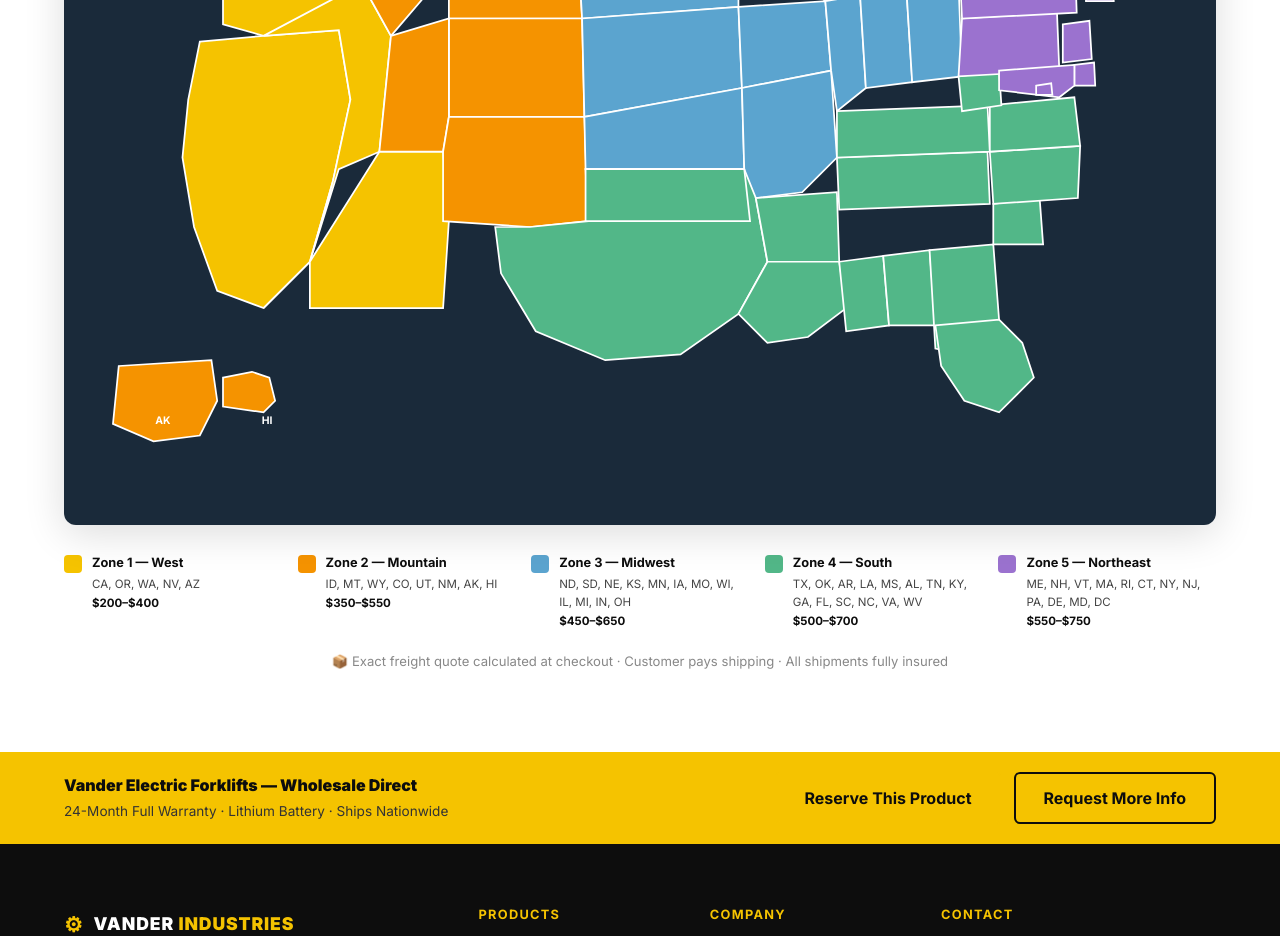
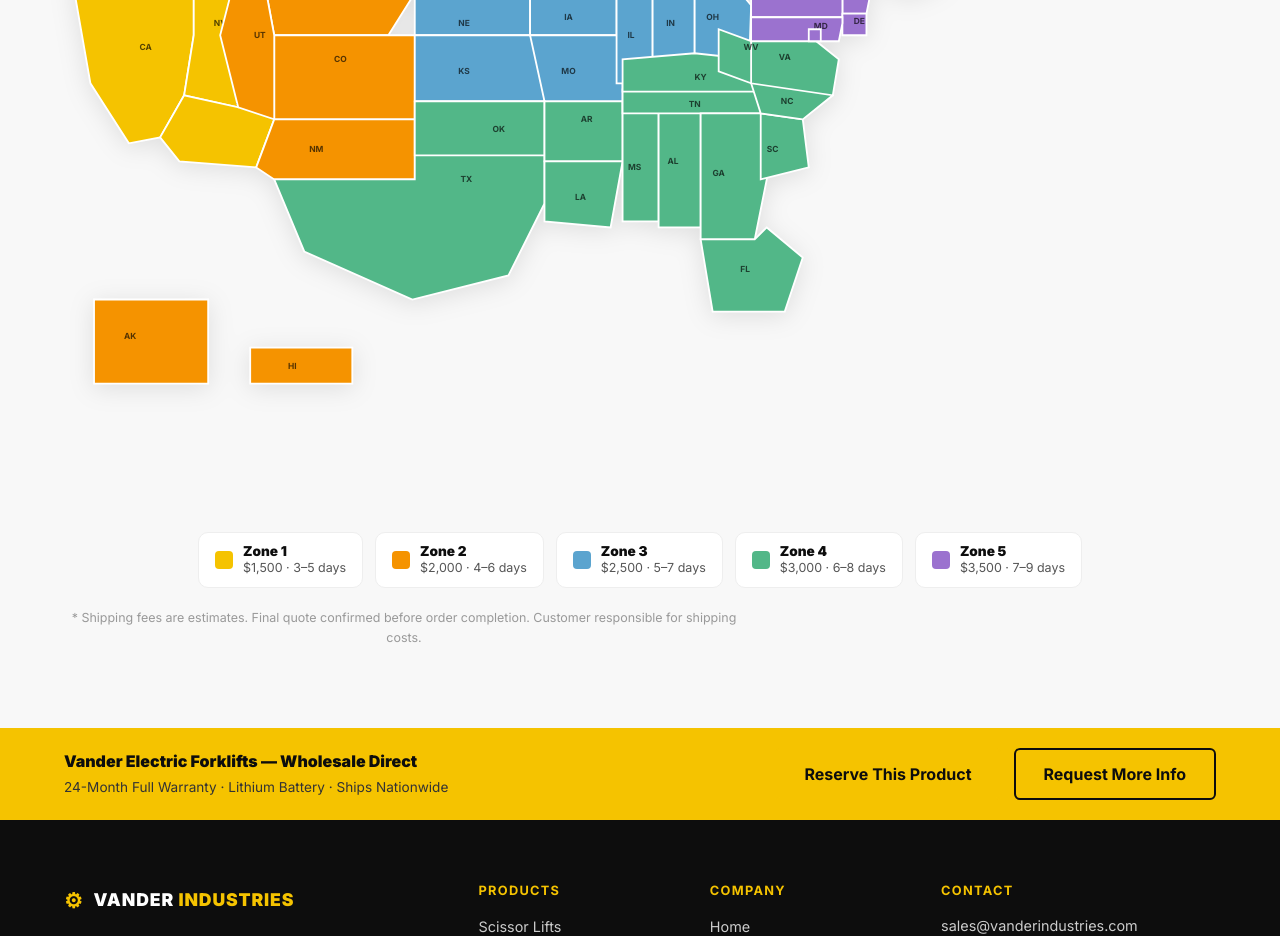
Before and after one commit to vanderindustries/vander-industries-website, a Nuxt app: page /scissor-lifts in a window 1280 px wide. Shown: the part 3890-4826 px from the top of the page. Built offline with nearby package versions, Linux system fonts and the light colour scheme.

Commit message:
Shipping map: state abbreviations, real zone prices $1500-$3500, transit times, hover tooltip; foldable→stackable

```diff
--- a/app/components/UsShippingMap.vue
+++ b/app/components/UsShippingMap.vue
@@ -1,274 +1,246 @@
 <template>
-  <section class="shipping-map-section section">
+  <section class="shipping-section">
     <div class="container">
-      <div class="text-center mb-32">
-        <div class="badge">Shipping Zones</div>
-        <h2>Nationwide Delivery From Los Angeles</h2>
-        <p class="mt-16">We ship to all 50 states. Freight rates are calculated by zone. Exact shipping quote provided at checkout.</p>
+      <div class="text-center mb-8">
+        <div class="badge">Nationwide Delivery from Los Angeles, CA</div>
+        <h2>Shipping Zones &amp; Estimated Delivery</h2>
+        <p class="shipping-subtitle">Approximate shipping cost and transit time from day payment is received.<br/>Hover over any state to see details.</p>
       </div>
 
-      <div class="map-wrapper">
-        <div class="tooltip" v-if="tooltip.visible" :style="{ top: tooltip.y + 'px', left: tooltip.x + 'px' }">
-          <strong>{{ tooltip.state }}</strong>
-          <span>{{ tooltip.zone }}</span>
-          <span class="tip-price">{{ tooltip.price }}</span>
-        </div>
-
+      <div class="map-wrap">
         <svg
+          viewBox="0 0 959 593"
           xmlns="http://www.w3.org/2000/svg"
-          viewBox="0 0 960 600"
           class="us-map"
-          @mouseleave="tooltip.visible = false"
+          aria-label="US Shipping Zones"
         >
-          <g v-for="s in states" :key="s.abbr">
+          <g v-for="state in states" :key="state.abbr">
             <path
-              :d="s.d"
-              :fill="zoneColor(s.zone)"
+              :d="state.d"
+              :fill="zoneColor(state.zone)"
               stroke="#fff"
               stroke-width="1.5"
               class="state-path"
-              @mouseenter="(e) => showTooltip(e, s)"
-              @mousemove="(e) => moveTooltip(e)"
+              @mouseenter="showTooltip($event, state)"
+              @mouseleave="hideTooltip"
             />
+            <text
+              v-if="state.lx"
+              :x="state.lx"
+              :y="state.ly"
+              class="state-label"
+              text-anchor="middle"
+              dominant-baseline="central"
+            >{{ state.abbr }}</text>
           </g>
+        </svg>
 
-          <!-- Alaska & Hawaii labels -->
-          <text x="68" y="530" font-size="9" fill="#fff" font-weight="700" text-anchor="middle">AK</text>
-          <text x="158" y="530" font-size="9" fill="#fff" font-weight="700" text-anchor="middle">HI</text>
-        </svg>
+        <!-- Tooltip -->
+        <div v-if="tooltip.visible" class="map-tooltip" :style="{ left: tooltip.x + 'px', top: tooltip.y + 'px' }">
+          <div class="tt-state">{{ tooltip.name }}</div>
+          <div class="tt-zone">Zone {{ tooltip.zone }}</div>
+          <div class="tt-price">${{ tooltip.price.toLocaleString() }}</div>
+          <div class="tt-transit">Est. {{ tooltip.transit }} business days</div>
+        </div>
       </div>
 
       <!-- Legend -->
-      <div class="map-legend">
-        <div class="legend-item" v-for="z in zones" :key="z.label">
+      <div class="zone-legend">
+        <div v-for="z in zoneDefs" :key="z.zone" class="legend-item">
           <span class="legend-swatch" :style="{ background: z.color }"></span>
-          <div>
-            <strong>{{ z.label }}</strong>
-            <span>{{ z.states }}</span>
-            <span class="legend-price">{{ z.price }}</span>
+          <div class="legend-info">
+            <strong>Zone {{ z.zone }}</strong>
+            <span>${{ z.price.toLocaleString() }} &middot; {{ z.transit }} days</span>
           </div>
         </div>
       </div>
 
-      <p class="map-note">📦 Exact freight quote calculated at checkout · Customer pays shipping · All shipments fully insured</p>
+      <p class="shipping-note">* Shipping fees are estimates. Final quote confirmed before order completion. Customer responsible for shipping costs.</p>
     </div>
   </section>
 </template>
 
 <script setup>
-const tooltip = reactive({ visible: false, state: '', zone: '', price: '', x: 0, y: 0 })
+const tooltip = reactive({ visible: false, x: 0, y: 0, name: '', zone: 0, price: 0, transit: '' })
 
-const zones = [
-  { label: 'Zone 1 — West', color: '#F5C300', states: 'CA, OR, WA, NV, AZ', price: '$200–$400' },
-  { label: 'Zone 2 — Mountain', color: '#F59300', states: 'ID, MT, WY, CO, UT, NM, AK, HI', price: '$350–$550' },
-  { label: 'Zone 3 — Midwest', color: '#5BA4CF', states: 'ND, SD, NE, KS, MN, IA, MO, WI, IL, MI, IN, OH', price: '$450–$650' },
-  { label: 'Zone 4 — South', color: '#52B788', states: 'TX, OK, AR, LA, MS, AL, TN, KY, GA, FL, SC, NC, VA, WV', price: '$500–$700' },
-  { label: 'Zone 5 — Northeast', color: '#9B72CF', states: 'ME, NH, VT, MA, RI, CT, NY, NJ, PA, DE, MD, DC', price: '$550–$750' },
+const zoneDefs = [
+  { zone: 1, color: '#F5C300', price: 1500, transit: '3–5', label: 'West Coast' },
+  { zone: 2, color: '#F59300', price: 2000, transit: '4–6', label: 'Mountain' },
+  { zone: 3, color: '#5BA4CF', price: 2500, transit: '5–7', label: 'Midwest' },
+  { zone: 4, color: '#52B788', price: 3000, transit: '6–8', label: 'South' },
+  { zone: 5, color: '#9B72CF', price: 3500, transit: '7–9', label: 'Northeast' },
 ]
 
-const zoneData = {
-  1: { label: 'Zone 1 — West', price: '$200–$400', color: '#F5C300' },
-  2: { label: 'Zone 2 — Mountain', price: '$350–$550', color: '#F59300' },
-  3: { label: 'Zone 3 — Midwest', price: '$450–$650', color: '#5BA4CF' },
-  4: { label: 'Zone 4 — South', price: '$500–$700', color: '#52B788' },
-  5: { label: 'Zone 5 — Northeast', price: '$550–$750', color: '#9B72CF' },
+function zoneColor(z) {
+  return zoneDefs.find(d => d.zone === z)?.color || '#ccc'
 }
 
-function zoneColor(z) {
-  return zoneData[z]?.color ?? '#ccc'
+function showTooltip(e, state) {
+  const def = zoneDefs.find(d => d.zone === state.zone)
+  const rect = e.target.closest('svg').getBoundingClientRect()
+  const mapWrap = e.target.closest('.map-wrap').getBoundingClientRect()
+  tooltip.visible = true
+  tooltip.x = e.clientX - mapWrap.left + 12
+  tooltip.y = e.clientY - mapWrap.top - 10
+  tooltip.name = state.name
+  tooltip.zone = state.zone
+  tooltip.price = def.price
+  tooltip.transit = def.transit
 }
 
-function showTooltip(e, s) {
-  tooltip.visible = true
-  tooltip.state = s.name
-  tooltip.zone = zoneData[s.zone]?.label ?? ''
-  tooltip.price = zoneData[s.zone]?.price ?? ''
-  moveTooltip(e)
-}
+function hideTooltip() { tooltip.visible = false }
 
-function moveTooltip(e) {
-  const rect = e.currentTarget.closest('.map-wrapper').getBoundingClientRect()
-  tooltip.x = e.clientX - rect.left + 12
-  tooltip.y = e.clientY - rect.top - 10
-}
-
-// Simplified but recognizable US state paths (viewBox 960x600)
+// State data: zone assignment + label position (lx/ly) for abbreviation
 const states = [
-  // Zone 1 — West
-  { abbr: 'WA', name: 'Washington', zone: 1, d: 'M120,60 L240,60 L245,90 L230,110 L200,120 L155,115 L130,95 Z' },
-  { abbr: 'OR', name: 'Oregon', zone: 1, d: 'M120,120 L200,120 L230,110 L240,150 L220,190 L155,195 L120,185 Z' },
-  { abbr: 'CA', name: 'California', zone: 1, d: 'M100,200 L155,195 L220,190 L230,250 L215,320 L195,390 L155,430 L115,415 L95,360 L85,300 L90,250 Z' },
-  { abbr: 'NV', name: 'Nevada', zone: 1, d: 'M155,195 L240,150 L265,195 L255,295 L220,310 L195,390 L155,430 L195,390 L215,320 L230,250 L220,190 Z' },
-  { abbr: 'AZ', name: 'Arizona', zone: 1, d: 'M195,390 L255,295 L310,295 L315,355 L310,430 L245,430 L195,430 Z' },
+  // Zone 1 — West Coast
+  { abbr: 'WA', name: 'Washington', zone: 1, lx: 105, ly: 66, d: 'M 155,51 L 68,61 L 60,71 L 66,85 L 108,91 L 132,80 Z' },
+  { abbr: 'OR', name: 'Oregon', zone: 1, lx: 95, ly: 120, d: 'M 66,85 L 60,71 L 28,84 L 18,115 L 35,135 L 108,130 L 108,91 Z' },
+  { abbr: 'CA', name: 'California', zone: 1, lx: 68, ly: 210, d: 'M 35,135 L 18,115 L 8,160 L 22,240 L 54,290 L 80,285 L 100,250 L 108,200 L 108,130 Z' },
+  { abbr: 'NV', name: 'Nevada', zone: 1, lx: 130, ly: 190, d: 'M 108,130 L 108,200 L 100,250 L 145,260 L 175,200 L 162,130 Z' },
+  { abbr: 'AZ', name: 'Arizona', zone: 1, lx: 148, ly: 255, d: 'M 100,250 L 80,285 L 96,305 L 160,310 L 175,270 L 175,200 L 145,260 Z' },
 
   // Zone 2 — Mountain
-  { abbr: 'ID', name: 'Idaho', zone: 2, d: 'M240,60 L310,55 L315,120 L295,160 L265,195 L240,150 L245,90 Z' },
-  { abbr: 'MT', name: 'Montana', zone: 2, d: 'M240,20 L420,20 L425,90 L315,90 L310,55 L240,60 Z' },
-  { abbr: 'WY', name: 'Wyoming', zone: 2, d: 'M315,90 L425,90 L430,180 L315,180 Z' },
-  { abbr: 'CO', name: 'Colorado', zone: 2, d: 'M315,180 L430,180 L432,265 L315,265 Z' },
-  { abbr: 'UT', name: 'Utah', zone: 2, d: 'M265,195 L315,180 L315,265 L310,295 L255,295 Z' },
-  { abbr: 'NM', name: 'New Mexico', zone: 2, d: 'M315,265 L432,265 L435,355 L385,360 L310,355 L310,295 Z' },
-  { abbr: 'AK', name: 'Alaska', zone: 2, d: 'M30,480 L110,475 L115,510 L100,540 L60,545 L25,530 Z' },
-  { abbr: 'HI', name: 'Hawaii', zone: 2, d: 'M120,490 L145,485 L160,490 L165,510 L155,520 L120,515 Z' },
+  { abbr: 'ID', name: 'Idaho', zone: 2, lx: 162, ly: 115, d: 'M 108,91 L 108,130 L 162,130 L 185,105 L 175,72 L 155,51 L 132,80 Z' },
+  { abbr: 'MT', name: 'Montana', zone: 2, lx: 218, ly: 65, d: 'M 155,51 L 175,72 L 185,105 L 270,105 L 292,60 L 232,45 Z' },
+  { abbr: 'WY', name: 'Wyoming', zone: 2, lx: 220, ly: 140, d: 'M 185,105 L 162,130 L 175,200 L 270,200 L 292,165 L 270,105 Z' },
+  { abbr: 'CO', name: 'Colorado', zone: 2, lx: 230, ly: 220, d: 'M 175,200 L 175,270 L 292,270 L 292,200 L 270,200 Z' },
+  { abbr: 'UT', name: 'Utah', zone: 2, lx: 163, ly: 200, d: 'M 162,130 L 175,200 L 175,270 L 145,260 L 130,200 L 148,130 Z' },
+  { abbr: 'NM', name: 'New Mexico', zone: 2, lx: 210, ly: 295, d: 'M 175,270 L 160,310 L 175,320 L 292,320 L 292,270 Z' },
+  { abbr: 'AK', name: 'Alaska', zone: 2, lx: 55, ly: 450, d: 'M 25,420 L 25,490 L 120,490 L 120,420 Z' },
+  { abbr: 'HI', name: 'Hawaii', zone: 2, lx: 190, ly: 475, d: 'M 155,460 L 155,490 L 240,490 L 240,460 Z' },
 
   // Zone 3 — Midwest
-  { abbr: 'ND', name: 'North Dakota', zone: 3, d: 'M420,20 L565,20 L565,95 L425,90 Z' },
-  { abbr: 'SD', name: 'South Dakota', zone: 3, d: 'M425,90 L565,95 L565,170 L430,180 Z' },
-  { abbr: 'NE', name: 'Nebraska', zone: 3, d: 'M430,180 L565,170 L568,240 L432,265 Z' },
-  { abbr: 'KS', name: 'Kansas', zone: 3, d: 'M432,265 L568,240 L570,310 L433,310 Z' },
-  { abbr: 'MN', name: 'Minnesota', zone: 3, d: 'M565,20 L660,20 L660,60 L640,100 L620,120 L590,125 L565,95 Z' },
-  { abbr: 'IA', name: 'Iowa', zone: 3, d: 'M565,170 L640,165 L645,225 L568,240 Z' },
-  { abbr: 'MO', name: 'Missouri', zone: 3, d: 'M568,240 L645,225 L650,300 L620,330 L580,335 L545,310 L433,310 L570,310 Z' },
-  { abbr: 'WI', name: 'Wisconsin', zone: 3, d: 'M620,120 L660,115 L670,160 L645,175 L640,165 L590,125 Z' },
-  { abbr: 'IL', name: 'Illinois', zone: 3, d: 'M640,165 L670,160 L675,240 L650,260 L645,225 Z' },
-  { abbr: 'MI', name: 'Michigan', zone: 3, d: 'M660,60 L720,55 L730,100 L700,115 L670,110 L660,115 L660,60 Z' },
-  { abbr: 'IN', name: 'Indiana', zone: 3, d: 'M670,160 L710,155 L715,235 L675,240 Z' },
-  { abbr: 'OH', name: 'Ohio', zone: 3, d: 'M710,155 L755,150 L758,230 L715,235 Z' },
+  { abbr: 'ND', name: 'North Dakota', zone: 3, lx: 330, ly: 70, d: 'M 292,60 L 292,105 L 388,105 L 400,70 L 365,52 Z' },
+  { abbr: 'SD', name: 'South Dakota', zone: 3, lx: 333, ly: 120, d: 'M 292,105 L 292,165 L 388,165 L 388,105 Z' },
+  { abbr: 'NE', name: 'Nebraska', zone: 3, lx: 333, ly: 190, d: 'M 292,165 L 292,200 L 388,200 L 388,165 Z' },
+  { abbr: 'KS', name: 'Kansas', zone: 3, lx: 333, ly: 230, d: 'M 292,200 L 292,255 L 400,255 L 400,200 L 388,200 Z' },
+  { abbr: 'MN', name: 'Minnesota', zone: 3, lx: 410, ly: 85, d: 'M 388,52 L 388,165 L 450,165 L 460,120 L 445,52 Z' },
+  { abbr: 'IA', name: 'Iowa', zone: 3, lx: 420, ly: 185, d: 'M 388,165 L 388,200 L 460,200 L 460,165 L 450,165 Z' },
+  { abbr: 'MO', name: 'Missouri', zone: 3, lx: 420, ly: 230, d: 'M 388,200 L 400,255 L 465,255 L 465,200 L 460,200 Z' },
+  { abbr: 'WI', name: 'Wisconsin', zone: 3, lx: 468, ly: 130, d: 'M 450,100 L 450,165 L 490,165 L 490,130 L 480,100 Z' },
+  { abbr: 'IL', name: 'Illinois', zone: 3, lx: 472, ly: 200, d: 'M 460,165 L 460,240 L 490,240 L 490,165 Z' },
+  { abbr: 'MI', name: 'Michigan', zone: 3, lx: 520, ly: 110, d: 'M 490,80 L 490,130 L 540,130 L 555,105 L 535,80 Z' },
+  { abbr: 'IN', name: 'Indiana', zone: 3, lx: 505, ly: 190, d: 'M 490,165 L 490,235 L 525,235 L 525,165 Z' },
+  { abbr: 'OH', name: 'Ohio', zone: 3, lx: 540, ly: 185, d: 'M 525,160 L 525,235 L 570,235 L 572,175 L 555,155 Z' },
 
   // Zone 4 — South
-  { abbr: 'TX', name: 'Texas', zone: 4, d: 'M433,310 L570,310 L580,335 L590,390 L565,435 L515,470 L450,475 L390,450 L360,400 L355,360 L385,360 L435,355 Z' },
-  { abbr: 'OK', name: 'Oklahoma', zone: 4, d: 'M433,310 L570,310 L575,355 L433,355 Z' },
-  { abbr: 'AR', name: 'Arkansas', zone: 4, d: 'M580,335 L650,330 L652,390 L590,390 Z' },
-  { abbr: 'LA', name: 'Louisiana', zone: 4, d: 'M565,435 L590,390 L652,390 L658,430 L625,455 L590,460 Z' },
-  { abbr: 'MS', name: 'Mississippi', zone: 4, d: 'M652,390 L690,385 L695,445 L658,450 Z' },
-  { abbr: 'AL', name: 'Alabama', zone: 4, d: 'M690,385 L730,380 L735,445 L695,445 Z' },
-  { abbr: 'TN', name: 'Tennessee', zone: 4, d: 'M650,300 L780,295 L782,340 L652,345 Z' },
-  { abbr: 'KY', name: 'Kentucky', zone: 4, d: 'M650,260 L780,255 L782,295 L650,300 Z' },
-  { abbr: 'GA', name: 'Georgia', zone: 4, d: 'M730,380 L785,375 L790,440 L760,470 L735,465 Z' },
-  { abbr: 'FL', name: 'Florida', zone: 4, d: 'M735,445 L790,440 L810,460 L820,490 L790,520 L760,510 L740,480 Z' },
-  { abbr: 'SC', name: 'South Carolina', zone: 4, d: 'M785,340 L825,335 L828,375 L785,375 Z' },
-  { abbr: 'NC', name: 'North Carolina', zone: 4, d: 'M782,295 L860,290 L858,335 L785,340 Z' },
-  { abbr: 'VA', name: 'Virginia', zone: 4, d: 'M782,255 L855,248 L860,290 L782,295 Z' },
-  { abbr: 'WV', name: 'West Virginia', zone: 4, d: 'M755,230 L790,225 L792,255 L758,260 Z' },
+  { abbr: 'TX', name: 'Texas', zone: 4, lx: 335, ly: 320, d: 'M 292,255 L 292,320 L 175,320 L 200,380 L 290,420 L 370,400 L 400,340 L 400,255 Z' },
+  { abbr: 'OK', name: 'Oklahoma', zone: 4, lx: 362, ly: 278, d: 'M 292,255 L 400,255 L 400,300 L 292,300 Z' },
+  { abbr: 'AR', name: 'Arkansas', zone: 4, lx: 435, ly: 270, d: 'M 400,255 L 465,255 L 465,305 L 400,305 Z' },
+  { abbr: 'LA', name: 'Louisiana', zone: 4, lx: 430, ly: 335, d: 'M 400,305 L 465,305 L 455,360 L 400,355 Z' },
+  { abbr: 'MS', name: 'Mississippi', zone: 4, lx: 475, ly: 310, d: 'M 465,255 L 465,355 L 495,355 L 495,255 Z' },
+  { abbr: 'AL', name: 'Alabama', zone: 4, lx: 507, ly: 305, d: 'M 495,255 L 495,360 L 530,360 L 530,255 Z' },
+  { abbr: 'TN', name: 'Tennessee', zone: 4, lx: 525, ly: 257, d: 'M 465,245 L 465,265 L 580,265 L 580,245 L 530,238 Z' },
+  { abbr: 'KY', name: 'Kentucky', zone: 4, lx: 530, ly: 235, d: 'M 465,220 L 465,247 L 580,247 L 572,220 L 525,215 Z' },
+  { abbr: 'GA', name: 'Georgia', zone: 4, lx: 545, ly: 315, d: 'M 530,265 L 530,370 L 575,370 L 585,320 L 580,265 Z' },
+  { abbr: 'FL', name: 'Florida', zone: 4, lx: 567, ly: 395, d: 'M 530,370 L 540,430 L 600,430 L 615,385 L 585,360 L 575,370 Z' },
+  { abbr: 'SC', name: 'South Carolina', zone: 4, lx: 590, ly: 295, d: 'M 580,265 L 580,320 L 620,310 L 615,270 Z' },
+  { abbr: 'NC', name: 'North Carolina', zone: 4, lx: 602, ly: 255, d: 'M 572,240 L 580,265 L 615,270 L 640,250 L 625,235 L 585,235 Z' },
+  { abbr: 'VA', name: 'Virginia', zone: 4, lx: 600, ly: 218, d: 'M 572,205 L 572,240 L 640,250 L 645,220 L 620,200 Z' },
+  { abbr: 'WV', name: 'West Virginia', zone: 4, lx: 572, ly: 210, d: 'M 545,195 L 545,230 L 572,240 L 572,205 Z' },
 
   // Zone 5 — Northeast
-  { abbr: 'PA', name: 'Pennsylvania', zone: 5, d: 'M758,180 L840,175 L842,225 L755,230 Z' },
-  { abbr: 'NY', name: 'New York', zone: 5, d: 'M755,120 L855,115 L857,175 L758,180 Z' },
-  { abbr: 'NJ', name: 'New Jersey', zone: 5, d: 'M845,185 L868,182 L870,215 L845,218 Z' },
-  { abbr: 'DE', name: 'Delaware', zone: 5, d: 'M855,220 L872,218 L873,238 L855,238 Z' },
-  { abbr: 'MD', name: 'Maryland', zone: 5, d: 'M790,225 L855,220 L855,238 L842,248 L790,242 Z' },
-  { abbr: 'CT', name: 'Connecticut', zone: 5, d: 'M865,148 L888,146 L889,165 L865,165 Z' },
-  { abbr: 'RI', name: 'Rhode Island', zone: 5, d: 'M892,145 L905,144 L906,158 L892,159 Z' },
-  { abbr: 'MA', name: 'Massachusetts', zone: 5, d: 'M855,115 L920,112 L922,145 L855,148 Z' },
-  { abbr: 'VT', name: 'Vermont', zone: 5, d: 'M840,75 L860,73 L862,115 L840,115 Z' },
-  { abbr: 'NH', name: 'New Hampshire', zone: 5, d: 'M862,55 L882,53 L884,112 L862,115 Z' },
-  { abbr: 'ME', name: 'Maine', zone: 5, d: 'M882,20 L930,22 L928,80 L882,75 Z' },
-  { abbr: 'DC', name: 'Washington D.C.', zone: 5, d: 'M822,238 L835,236 L836,246 L822,246 Z' },
+  { abbr: 'ME', name: 'Maine', zone: 5, lx: 720, ly: 68, d: 'M 695,45 L 695,100 L 740,100 L 745,60 Z' },
+  { abbr: 'NH', name: 'New Hampshire', zone: 5, lx: 700, ly: 110, d: 'M 695,100 L 695,135 L 715,135 L 718,100 Z' },
+  { abbr: 'VT', name: 'Vermont', zone: 5, lx: 682, ly: 108, d: 'M 672,95 L 672,135 L 695,135 L 695,100 Z' },
+  { abbr: 'MA', name: 'Massachusetts', zone: 5, lx: 700, ly: 145, d: 'M 672,138 L 672,152 L 720,155 L 730,145 L 715,137 Z' },
+  { abbr: 'RI', name: 'Rhode Island', zone: 5, lx: 720, ly: 155, d: 'M 718,150 L 720,155 L 730,160 L 730,145 Z' },
+  { abbr: 'CT', name: 'Connecticut', zone: 5, lx: 700, ly: 158, d: 'M 690,152 L 690,165 L 715,165 L 715,155 Z' },
+  { abbr: 'NY', name: 'New York', zone: 5, lx: 648, ly: 130, d: 'M 620,100 L 620,160 L 672,160 L 672,95 L 645,90 Z' },
+  { abbr: 'NJ', name: 'New Jersey', zone: 5, lx: 665, ly: 168, d: 'M 648,158 L 648,182 L 668,182 L 672,162 Z' },
+  { abbr: 'PA', name: 'Pennsylvania', zone: 5, lx: 635, ly: 165, d: 'M 572,155 L 572,185 L 648,185 L 648,155 Z' },
+  { abbr: 'DE', name: 'Delaware', zone: 5, lx: 662, ly: 188, d: 'M 648,182 L 648,200 L 668,200 L 668,182 Z' },
+  { abbr: 'MD', name: 'Maryland', zone: 5, lx: 630, ly: 192, d: 'M 572,185 L 572,205 L 645,205 L 648,190 L 648,185 Z' },
+  { abbr: 'DC', name: 'Washington DC', zone: 5, lx: null, ly: null, d: 'M 620,195 L 620,205 L 630,205 L 630,195 Z' },
 ]
 </script>
 
 <style scoped>
-.shipping-map-section {
-  background: var(--white);
+.shipping-section {
+  padding: 80px 0;
+  background: var(--gray-50);
 }
-
-.map-wrapper {
+.shipping-subtitle {
+  color: var(--gray-700);
+  font-size: 0.95rem;
+  margin-top: 8px;
+  line-height: 1.6;
+}
+.map-wrap {
   position: relative;
-  background: #1a2a3a;
-  border-radius: 12px;
-  overflow: hidden;
-  padding: 20px;
-  box-shadow: var(--shadow-lg);
+  margin: 32px 0 24px;
 }
-
 .us-map {
   width: 100%;
   height: auto;
   display: block;
+  filter: drop-shadow(0 4px 12px rgba(0,0,0,0.1));
+}
+.state-path {
+  cursor: pointer;
+  transition: opacity 0.15s, filter 0.15s;
+}
+.state-path:hover {
+  opacity: 0.8;
+  filter: brightness(1.1);
+}
+.state-label {
+  font-size: 7px;
+  font-weight: 700;
+  fill: rgba(0,0,0,0.65);
+  pointer-events: none;
+  user-select: none;
 }
 
-.state-path {
-  cursor: pointer;
-  transition: opacity 0.12s, filter 0.12s;
-}
-
-.state-path:hover {
-  opacity: 0.82;
-  filter: brightness(1.15);
-}
-
-.tooltip {
+/* Tooltip */
+.map-tooltip {
   position: absolute;
-  background: rgba(0,0,0,0.92);
+  background: #0D0D0D;
   color: #fff;
   padding: 10px 14px;
   border-radius: 8px;
-  font-size: 0.82rem;
   pointer-events: none;
+  white-space: nowrap;
   z-index: 100;
+  box-shadow: 0 4px 16px rgba(0,0,0,0.3);
+  border-left: 3px solid #F5C300;
+}
+.tt-state { font-size: 0.9rem; font-weight: 800; margin-bottom: 2px; }
+.tt-zone { font-size: 0.72rem; color: #aaa; text-transform: uppercase; letter-spacing: 0.05em; }
+.tt-price { font-size: 1.2rem; font-weight: 900; color: #F5C300; margin: 4px 0 2px; }
+.tt-transit { font-size: 0.78rem; color: #ccc; }
+
+/* Legend */
+.zone-legend {
   display: flex;
-  flex-direction: column;
-  gap: 2px;
-  white-space: nowrap;
-  border: 1px solid rgba(245,195,0,0.4);
-  box-shadow: 0 4px 16px rgba(0,0,0,0.5);
+  flex-wrap: wrap;
+  gap: 12px;
+  justify-content: center;
+  margin-bottom: 20px;
 }
-
-.tooltip strong {
-  font-size: 0.95rem;
-  color: var(--yellow);
-}
-
-.tip-price {
-  font-weight: 700;
-  color: #aaffaa;
-}
-
-.map-legend {
-  display: grid;
-  grid-template-columns: repeat(5, 1fr);
-  gap: 16px;
-  margin-top: 28px;
-}
-
 .legend-item {
   display: flex;
-  align-items: flex-start;
+  align-items: center;
   gap: 10px;
+  background: #fff;
+  border: 1px solid #eee;
+  padding: 10px 16px;
+  border-radius: 10px;
 }
-
 .legend-swatch {
   width: 18px;
   height: 18px;
   border-radius: 4px;
   flex-shrink: 0;
-  margin-top: 2px;
 }
+.legend-info { display: flex; flex-direction: column; line-height: 1.3; }
+.legend-info strong { font-size: 0.85rem; font-weight: 800; }
+.legend-info span { font-size: 0.78rem; color: #555; }
 
-.legend-item div {
-  display: flex;
-  flex-direction: column;
-  gap: 1px;
-}
-
-.legend-item strong {
-  font-size: 0.8rem;
-  font-weight: 700;
-}
-
-.legend-item span {
-  font-size: 0.72rem;
-  color: var(--gray-700);
-}
-
-.legend-price {
-  font-weight: 700 !important;
-  color: var(--black) !important;
-}
-
-.map-note {
+.shipping-note {
   text-align: center;
-  color: var(--gray-500);
-  font-size: 0.82rem;
-  margin-top: 20px;
-  max-width: 100%;
-}
-
-@media (max-width: 900px) {
-  .map-legend { grid-template-columns: repeat(2, 1fr); gap: 14px; }
-}
-
-@media (max-width: 500px) {
-  .map-legend { grid-template-columns: 1fr; }
+  font-size: 0.78rem;
+  color: #999;
+  margin-top: 8px;
 }
 </style>
--- a/app/pages/dock-ramps.vue
+++ b/app/pages/dock-ramps.vue
@@ -3,7 +3,7 @@
     <ProductHero
       badge="Loading Dock Equipment"
       title="Dock Ramps"
-      description="Premium heavy-duty portable loading ramps for warehouses, truck docks, and forklift operations. 20,000 lb rated capacity. Modular foldable design for easy setup and relocation."
+      description="Premium heavy-duty portable loading ramps for warehouses, truck docks, and forklift operations. 20,000 lb rated capacity. Modular stackable design for easy setup and relocation."
       list-price="$11,999.00"
       sale-price="$9,999.00"
       savings="$2,000.00"
@@ -114,7 +114,7 @@ const rampImages = [1, 9, 10, 11, 12, 13, 14, 15, 16, 17, 18, 19, 20, 21, 22, 23
   n => `/images/products/ebay-dock-ramp/dock-ramp-${String(n).padStart(2, '0')}.webp`
 )
 
-const rampDesc = `The 38-Foot Modular Yard Ramp (Model HL-YD-10T) is a premium heavy-duty, portable loading solution designed for demanding warehouse, dock, and forklift operations. Built to handle up to 20,000 lbs (10 tons), this ramp delivers strength, stability, and flexibility where permanent docks aren't available. Its modular foldable design allows for quick setup, easy relocation, and efficient space utilization. The long 23.5-ft slope ensures smooth, safe forklift transitions, while the spacious upper platform improves maneuverability. A reinforced steel plate deck with expanded mesh provides superior traction and durability in all working conditions.`
+const rampDesc = `The 38-Foot Modular Yard Ramp (Model HL-YD-10T) is a premium heavy-duty, portable loading solution designed for demanding warehouse, dock, and forklift operations. Built to handle up to 20,000 lbs (10 tons), this ramp delivers strength, stability, and flexibility where permanent docks aren't available. Its modular stackable design allows for quick setup, easy relocation, and efficient space utilization. The long 23.5-ft slope ensures smooth, safe forklift transitions, while the spacious upper platform improves maneuverability. A reinforced steel plate deck with expanded mesh provides superior traction and durability in all working conditions.`
 
 const overallSpecs = [
   { label: 'Length', val: '37.1 ft (444.9 in)' },
@@ -143,7 +143,7 @@ const powerSpecs = [
 ]
 
 const features = [
-  { icon: '⚙️', title: 'Modular Foldable Design', desc: 'Quick setup, easy relocation, and efficient space utilization. No permanent installation required.' },
+  { icon: '⚙️', title: 'Modular Stackable Design', desc: 'Quick setup, easy relocation, and efficient space utilization. No permanent installation required.' },
   { icon: '🔩', title: 'Reinforced Steel Deck', desc: 'Heavy-gauge steel plate with expanded mesh for superior traction and long-term durability.' },
   { icon: '🛢️', title: 'Manual Hydraulic Pump', desc: 'Simple and precise height adjustment via hydraulic pump and dual hand-crank legs — no electricity required.' },
   { icon: '🏗️', title: '20,000 lb Rated Capacity', desc: 'Handles up to 10 tons of forklift load. Built for the most demanding warehouse and logistics operations.' },
```
